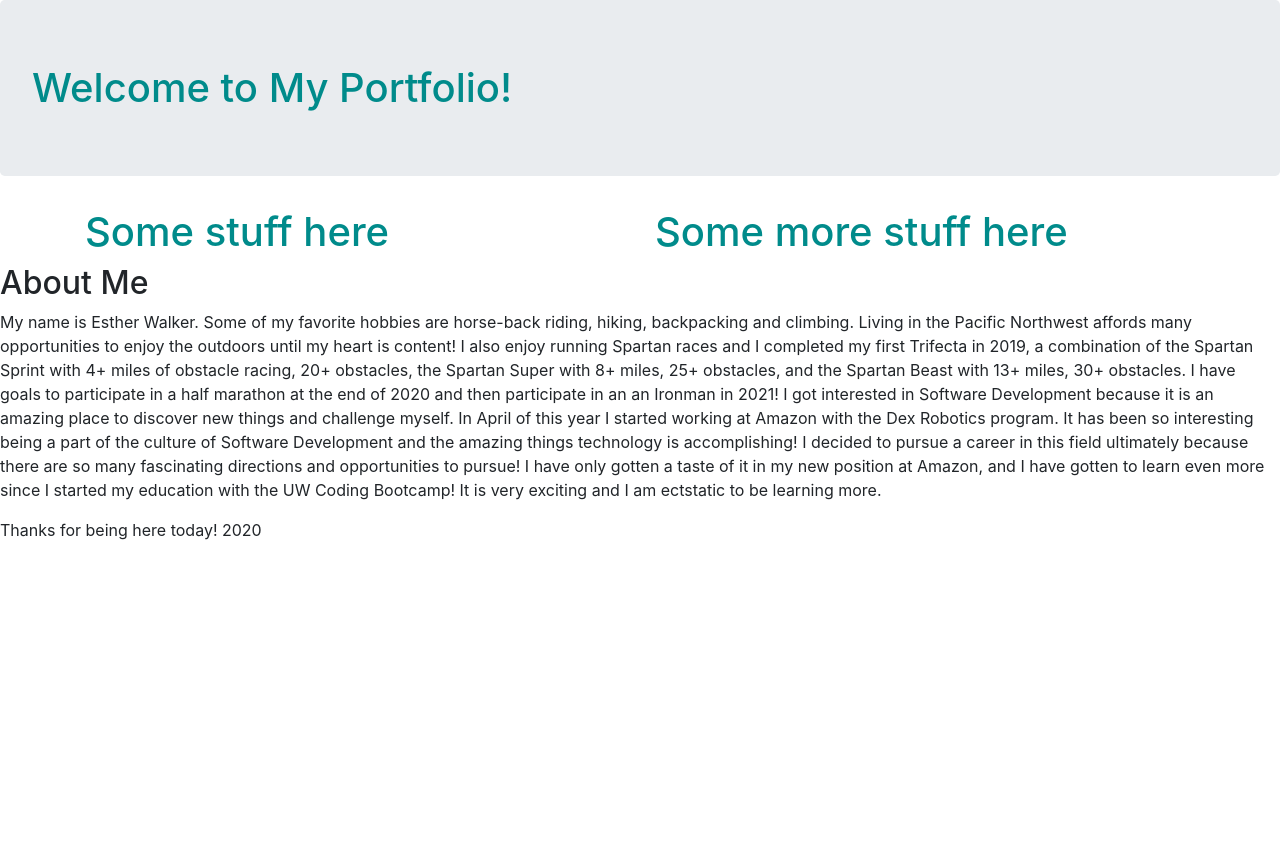
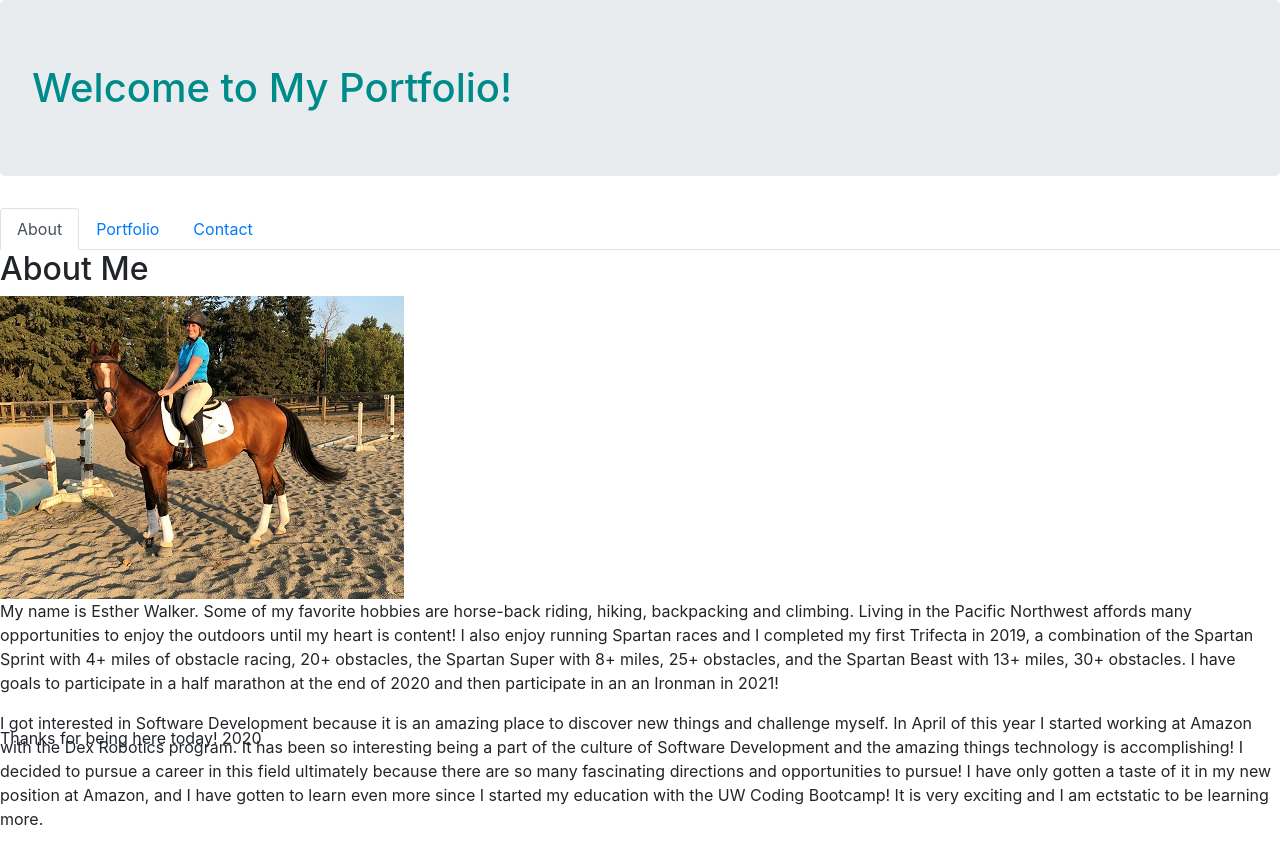
Before and after one commit to Dragonbabe/React-Portfolio, a React (Create React App) app in the folder portfolio-app/: page / in a window 1280 px wide. Before the commit the page ends 800 px from the top, so only its background shows below. Built offline with nearby package versions, Linux system fonts and the light colour scheme.

Commit message:
got my first project to display in portfolio

```diff
--- a/portfolio-app/src/App.js
+++ b/portfolio-app/src/App.js
@@ -1,19 +1,25 @@
 import React from 'react';
-import { Route, BrowserRouter as Router } from 'react-router-dom'
+import { Route, Switch, BrowserRouter as Router } from 'react-router-dom'
 import './App.css';
-import About from './components/pages/About.js'
+import About from './pages/About'
 import Header from './components/Header';
 import Footer from './components/Footer';
-import Projects from './components/Projects';
+import Portfolio from './pages/Portfolio';
+import Contact from './pages/Contact';
+import NavTabs from './pages/NavTabs';
 
 function App() {
   return (
     <Router>
       <div className="content">
         <Header />
-        <Projects/>
-        <Route exact path="/" component={About} />
+        <NavTabs/>
 
+        <Switch>
+          <Route exact path="/" component={About} />
+          <Route exact path="/portfolio" component={Portfolio} />
+          <Route exact path="/contact" component={Contact} />
+        </Switch>
         <Footer />
       </div>
     </Router>
--- a/portfolio-app/src/components/Projects.js
+++ /dev/null
@@ -1,20 +0,0 @@
-import React from 'react';
-
-function Projects(props) {
-    return (
-    <div className="parent-content">
-       <div className="container">
-           <div className="row">
-               <div className="col-md-6">
-                   <h1>Some stuff here</h1>
-               </div>
-               <div className="col-md-6">
-                   <h1>Some more stuff here</h1>
-               </div>
-           </div>
-       </div>
-
-    </div>
-    );
-}
-export default Projects;
--- /dev/null
+++ b/portfolio-app/src/components/Wrapper.js
@@ -0,0 +1,6 @@
+import React from 'react';
+
+function Wrapper(props) {
+    return <div className="wrapper">{props.children}</div>
+}
+export default Wrapper;
--- a/portfolio-app/src/components/pages/About.js
+++ b/portfolio-app/src/pages/About.js
@@ -1,10 +1,13 @@
 import React from 'react';
-
+//import Jack from '../assets/Jack.2019.JPG'
+import Gigi from '../assets/Gigi2.jpg'
 
 function About() {
     return (
         <div>
             <h2 className="about">About Me</h2>
+
+            <img src={Gigi} alt="Gigi my love"></img>
 
             <p>
                 My name is Esther Walker. Some of my favorite hobbies are horse-back riding, hiking,
@@ -17,8 +20,9 @@ function About() {
                 miles, 30+ obstacles. I have goals
                 to participate in a half marathon at the end of 2020 and then participate
                 in an an Ironman in 2021!
+                </p>
 
-                I got interested in Software Development because it is an amazing place
+               <p> I got interested in Software Development because it is an amazing place
                 to discover new things and challenge myself. In April of this year I started working at Amazon
                 with
                 the Dex Robotics
--- /dev/null
+++ b/portfolio-app/src/pages/Contact.js
@@ -0,0 +1,14 @@
+import React from 'react';
+
+function Contact() {
+    return (
+    <div>
+        <h1>Contact me!</h1>
+        <h2>Email</h2>
+        <h3>Github</h3>
+        <h4>Linked in</h4>
+    </div>
+    )
+};
+
+export default Contact;
--- /dev/null
+++ b/portfolio-app/src/pages/NavTabs.js
@@ -0,0 +1,40 @@
+import React from 'react';
+import { Link } from 'react-router-dom';
+
+function NavTabs(props) {
+    return (
+        <ul className="nav nav-tabs">
+            <li className="nav-item">
+                <Link
+                to="/"
+                className={
+                    window.location.pathname === `/` ? `nav-link active` : `nav-link`
+                }
+                >
+                    About
+                </Link>
+                </li>
+            <li className="nav-item">
+                <Link
+                to="/portfolio"
+                className={window.location.pathname === `/portfolio` ? `nav-link active` : `nav-link`
+            }
+            >
+                Portfolio
+            </Link>
+            </li>
+            <li className="nav-item">
+                <Link
+                to="/contact"
+                className={
+                    window.location.pathname === `/contact` ? `nav-link active` : `nav-link`
+                }
+                >
+                    Contact
+                </Link>
+            </li>
+      </ul>
+    );
+}
+
+export default NavTabs;
--- /dev/null
+++ b/portfolio-app/src/pages/Portfolio.js
@@ -0,0 +1,23 @@
+import React from 'react';
+import projects from '../projects.json';
+import Wrapper from '../components/Wrapper';
+
+function Portfolio(props) {
+    return (
+        <Wrapper>
+            {projects.map((project, index) => <div className="card" key={index}>
+                <div className="img-container">
+                    <img alt={project.name} src={project.image} />
+                </div>
+                <div className="content">
+                    <p>
+                        {project.info}
+                    </p>
+                    <a href={project.link}>See the action here!</a>
+                </div>
+            </div>
+            )}
+        </Wrapper>
+    );
+}
+export default Portfolio;
--- /dev/null
+++ b/portfolio-app/src/projects.json
@@ -0,0 +1,8 @@
+[
+    {
+        "name": "Project 1: Mamma Mia",
+        "image": "https://images.unsplash.com/photo-1514525253161-7a46d19cd819?ixlib=rb-1.2.1&ixid=eyJhcHBfaWQiOjEyMDd9&w=1000&q=80",
+        "info": "This was my first group project. We designed a website to help fun lovers find entertainment events in their city of choice!",
+        "link": "https://dragonbabe.github.io/Mamma-Mia/"
+    }
+]
--- a/portfolio-app/src/styles/Footer.css
+++ b/portfolio-app/src/styles/Footer.css
@@ -1,5 +1,5 @@
 html, body, #root {
-    height: 100%;
+    height: 20%;
   }
   #root {
     display: flex;
@@ -10,4 +10,6 @@ html, body, #root {
   }
   .footer {
     flex-shrink: 0;
+    position: absolute;
+    bottom: 50px;
   }
```
Also changed, not shown: portfolio-app/src/assets/Gigi2.jpg (added), portfolio-app/src/assets/Jack.2019.JPG (added).
